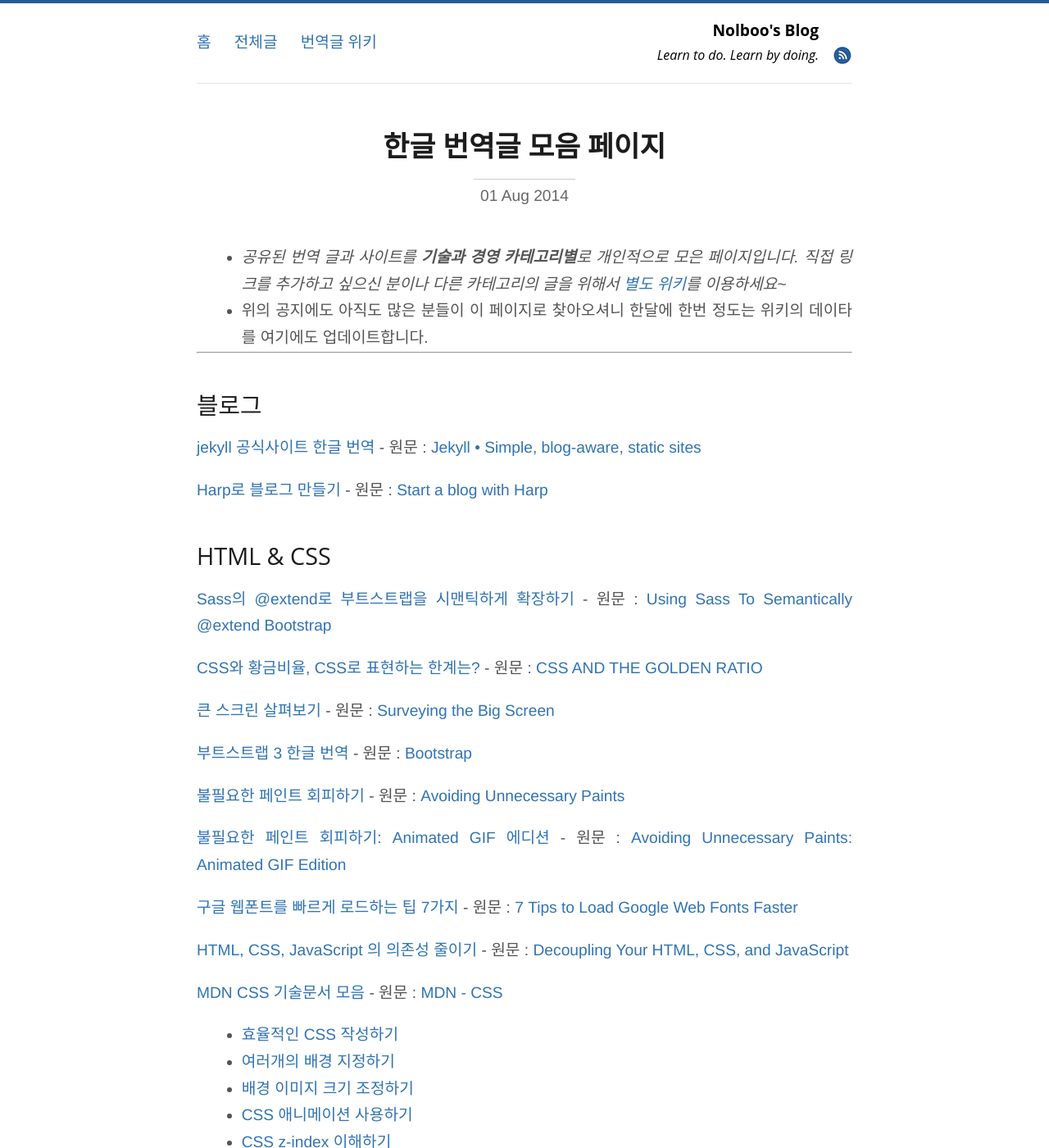
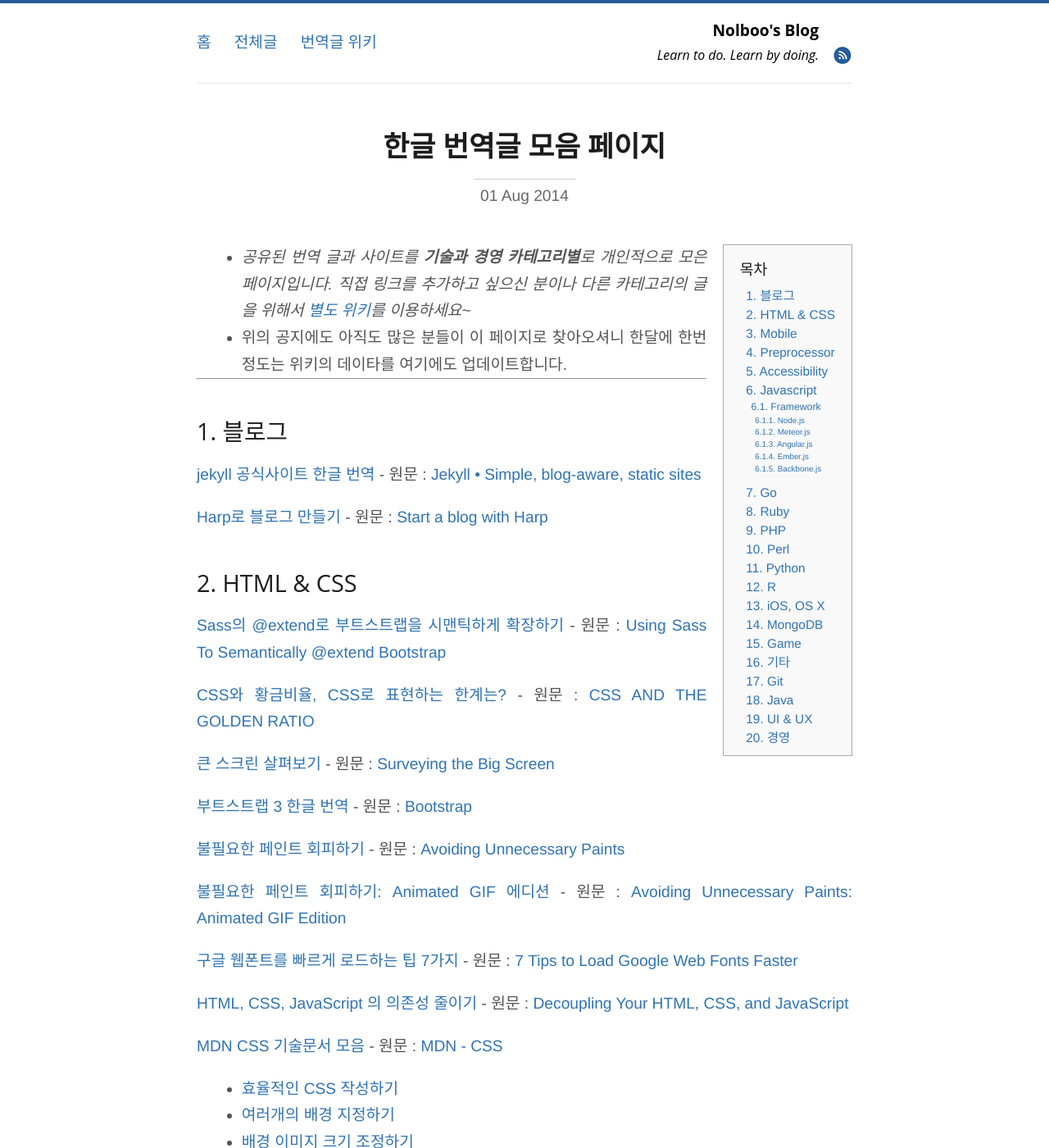
Before and after one commit to nolboo/nolboo.github.io, a Jekyll site: the page built from trans/index.markdown, in a window 1280 px wide and 1400 px high. Shown: the whole window at 82% size. Built offline with Jekyll 4.4.1, drawn with Linux system fonts in a browser that asks for light colours; Markdown is read by kramdown in place of the engine named in the settings; comment, search, counter and statistics services are not loaded; some of the changed text lies outside the part shown.

Commit message:
trans 페이지에 목차를 추가

```diff
--- a/trans/index.markdown
+++ b/trans/index.markdown
@@ -3,6 +3,8 @@
 title: "한글 번역글 모음 페이지"
 date: 2014-08-01 21:00:00
 ---
+
+<div id="toc"><p class="toc_title">목차</p></div>
 
 * _공유된 번역 글과 사이트를 **기술과 경영 카테고리별**로 개인적으로 모은 페이지입니다. 직접 링크를 추가하고 싶으신 분이나 다른 카테고리의 글을 위해서 [별도 위키](https://github.com/nolboo/nolboo.github.io/wiki)를 이용하세요~_
 * 위의 공지에도 아직도 많은 분들이 이 페이지로 찾아오셔니 한달에 한번 정도는 위키의 데이타를 여기에도 업데이트합니다.
```
Also changed, not shown: other parts of trans/index.markdown (+1 -1 lines).
